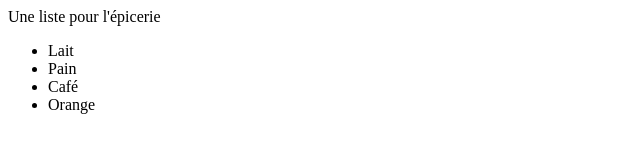
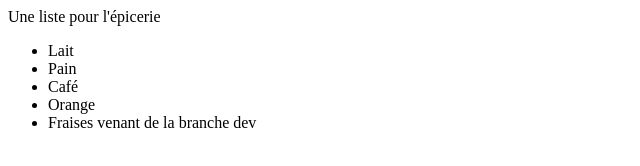
Before and after one commit to jpcorriveau/gitNetbeans, a plain HTML site: page web/index.html in a window 1280 px wide. Shown: the whole page, without its empty margins (0-640 px from the left). Drawn offline with Linux system fonts and the light colour scheme.

Commit message:
un changement au fichier index.html dans la branche dev

```diff
--- a/web/index.html
+++ b/web/index.html
@@ -17,6 +17,7 @@ and open the template in the editor.
             <li>Pain</li>
             <li>Café</li>
             <li>Orange</li>
+            <li>Fraises venant de la branche dev</li>
         </ul>
     </body>
 </html>
```
